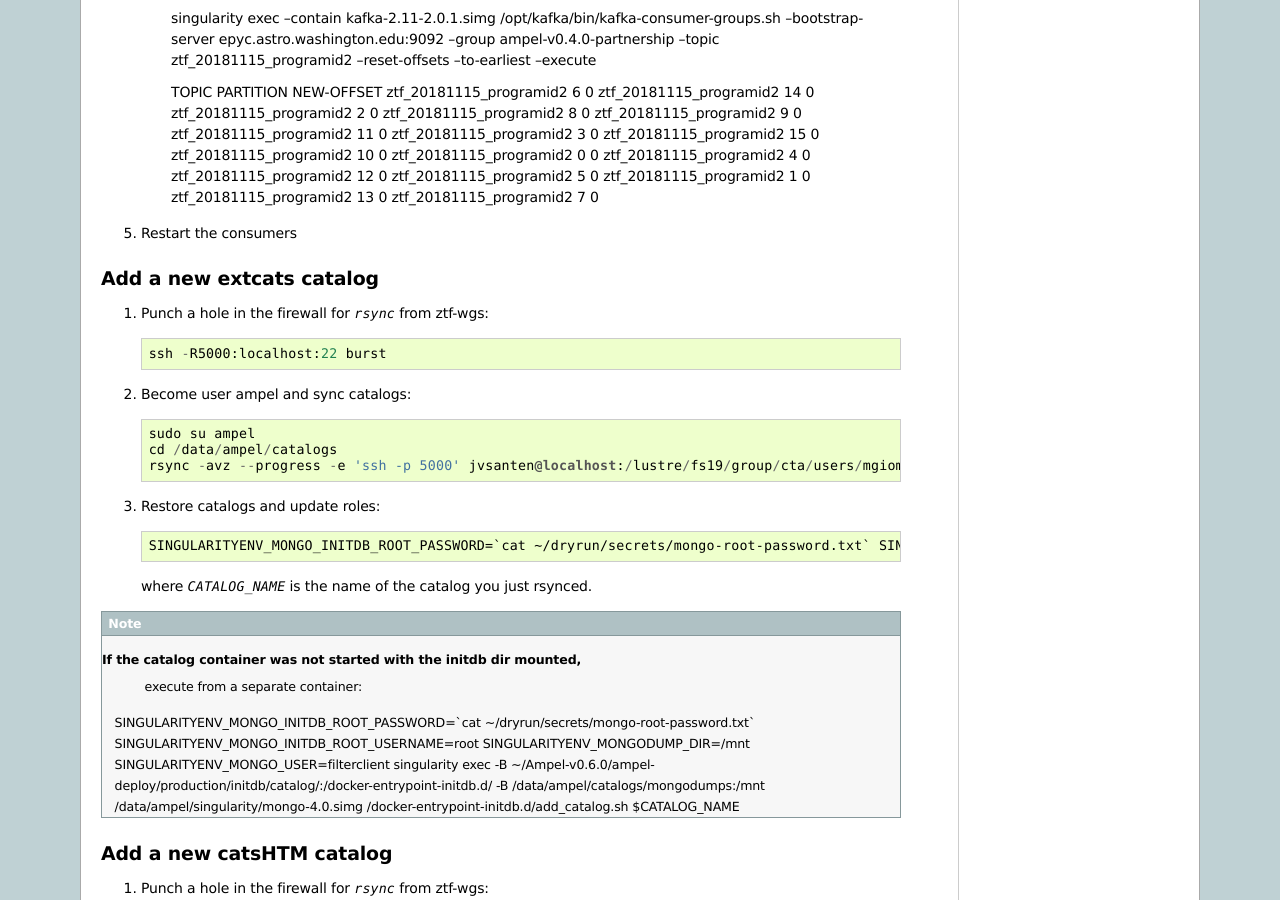
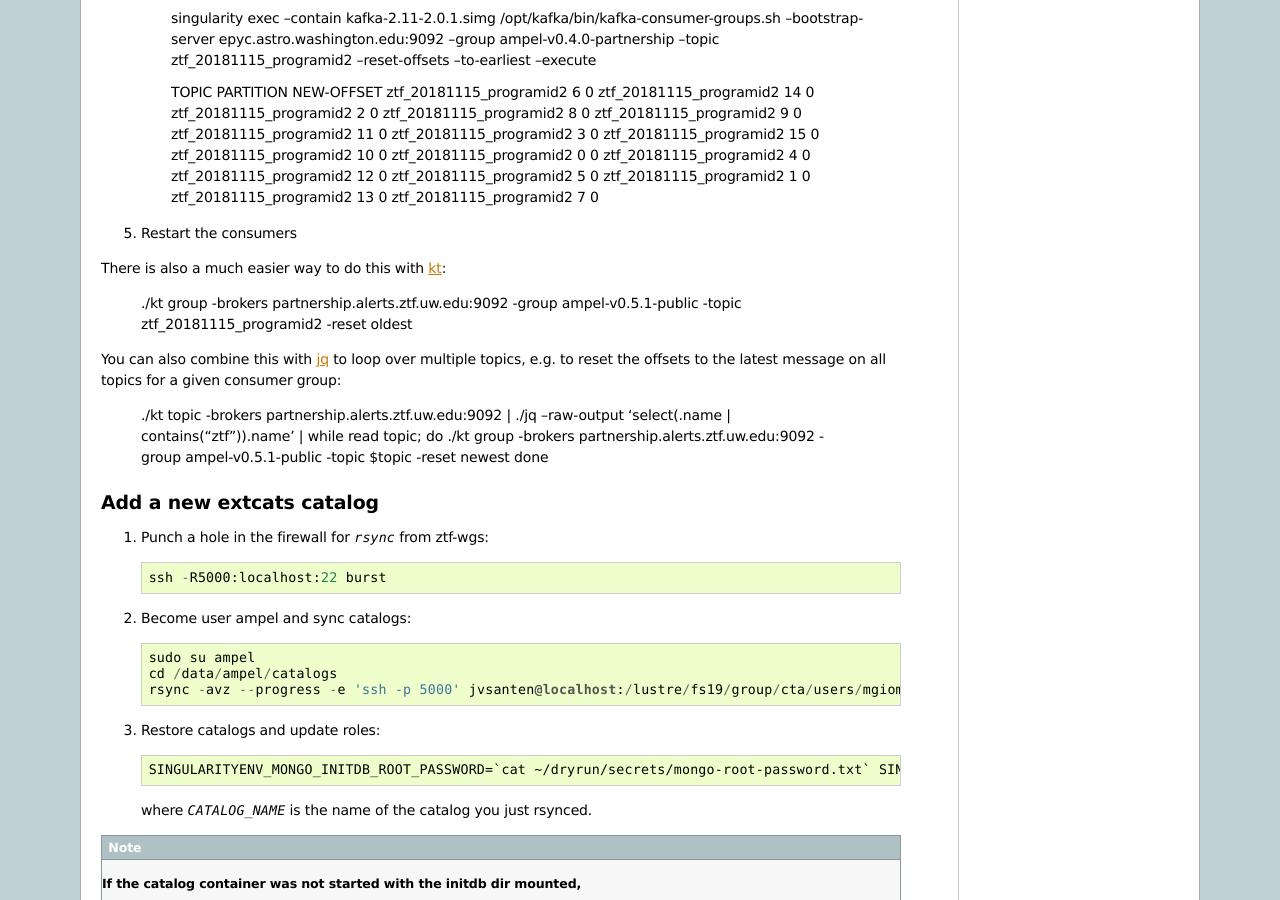
Before and after one commit to AmpelProject/Ampel-core, a Sphinx documentation site: the page built from docs/operations/misc.rst, in a window 1280 px wide and 900 px high, scrolled down 1018 px. Built offline with Sphinx 7.4.7, drawn with Linux system fonts in a browser that asks for light colours.

Commit message:
docs: document group reset with `kt`

```diff
--- a/docs/operations/misc.rst
+++ b/docs/operations/misc.rst
@@ -78,6 +78,21 @@ whitelisted on the UW Kafka server):
 	ztf_20181115_programid2        7          0
 5. Restart the consumers
 
+
+There is also a much easier way to do this with kt_:
+
+    ./kt group -brokers partnership.alerts.ztf.uw.edu:9092 -group ampel-v0.5.1-public -topic ztf_20181115_programid2 -reset oldest
+
+You can also combine this with jq_ to loop over multiple topics, e.g. to reset
+the offsets to the latest message on all topics for a given consumer group:
+
+    ./kt topic -brokers partnership.alerts.ztf.uw.edu:9092 | ./jq --raw-output 'select(.name | contains("ztf")).name' | while read topic; do
+    ./kt group -brokers partnership.alerts.ztf.uw.edu:9092 -group ampel-v0.5.1-public -topic $topic -reset newest
+    done
+
+.. _kt: https://github.com/fgeller/kt
+.. _jq: https://stedolan.github.io/jq/
+
 Add a new extcats catalog
 =========================
 
```
